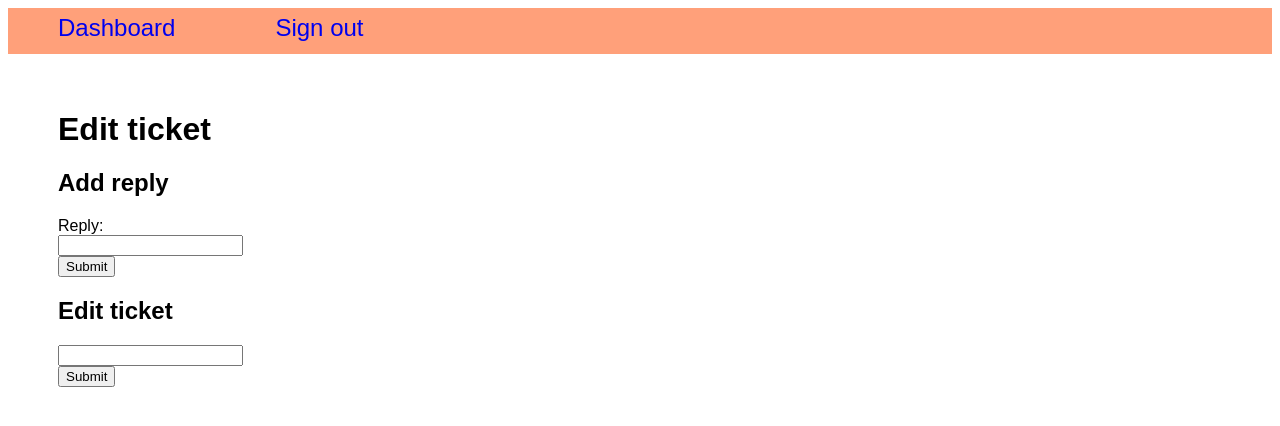
After one commit to ariowoWC/openSTS, a Flask app: template templates/edit_ticket.html in a window 1280 px wide. The commit adds this page. Shown: the top 426 px of the page. Run offline with Flask 3, Linux system fonts and the light colour scheme; the template is opened without the code that fills it, so the values that code supplies are empty.

Commit message:
minor css changes

```diff
--- a/static/style.css
+++ b/static/style.css
@@ -1,10 +1,11 @@
 body {
-  font-family: Arial;
+  font-family: Arial, sans-serif;
 }
 
 table {
   border-collapse: collapse;
-  width: 100%;
+  width: 90%;
+
 }
 
 td, th {
@@ -25,16 +26,24 @@ th {
 
 nav {
   text-decoration: none;
-  background-color: gray;
-  text-align: center;
+  background-color: lightsalmon;
   font-size: 1.5rem;
   padding-top: 0.4rem;
   padding-bottom: 0.7rem;
   display: flex;
-  justify-content: space-evenly;
-
+  justify-content: normal;
 }
 
 a {
   text-decoration: none;
+  padding-left: 50px;
+  padding-right: 50px;
 }
+
+form{
+  padding-left: 50px;
+}
+
+h1, h2, p{
+  padding-left: 50px;
+}
--- /dev/null
+++ b/templates/edit_ticket.html
@@ -0,0 +1,29 @@
+{% extends 'home.html' %}
+
+{% block main %}
+    <h1>Edit ticket</h1>
+
+    <h2>Add reply</h2>
+    <form method="post">
+        <div class="form-group">
+            <div class="form-label">Reply:</div>
+            <div class="form-element"><input type="text" name="reply"></div>
+        </div>
+        <div class="form-group">
+            <div class="form-label"></div>
+            <div class="form-element"><input type="submit" value="Submit"></div>
+        </div>
+    </form>
+
+    <h2>Edit ticket</h2>
+    <form method="post">
+        <div class="form-group">
+            <div class="form-label"></div>
+            <div class="form-element"><input type="text" name="edit_contents"></div>
+        </div>
+        <div class="form-group">
+            <div class="form-label"></div>
+            <div class="form-element"><input type="submit" value="Submit"></div>
+        </div>
+    </form>
+{% endblock %}
--- a/templates/home.html
+++ b/templates/home.html
@@ -14,12 +14,11 @@
 <br>
     {% block main %}
         {% if session.user_email %}
-      You are logged in as {{ session.user_email }}.
-            You have {{ session.user_type }} privileges.
-   {% else %}
-      You are not logged in. <a href="/login">Login</a>.
-   {% endif %}
-
+            <p>You are logged in as {{ session.user_email }}.
+            You have {{ session.user_type }} privileges.</p>
+        {% else %}
+            <p>You are not logged in. <a href="/login">Login</a>.</p>
+        {% endif %}
     {% endblock %}
 
 </body>
```
Also changed, not shown: 1 other file.
